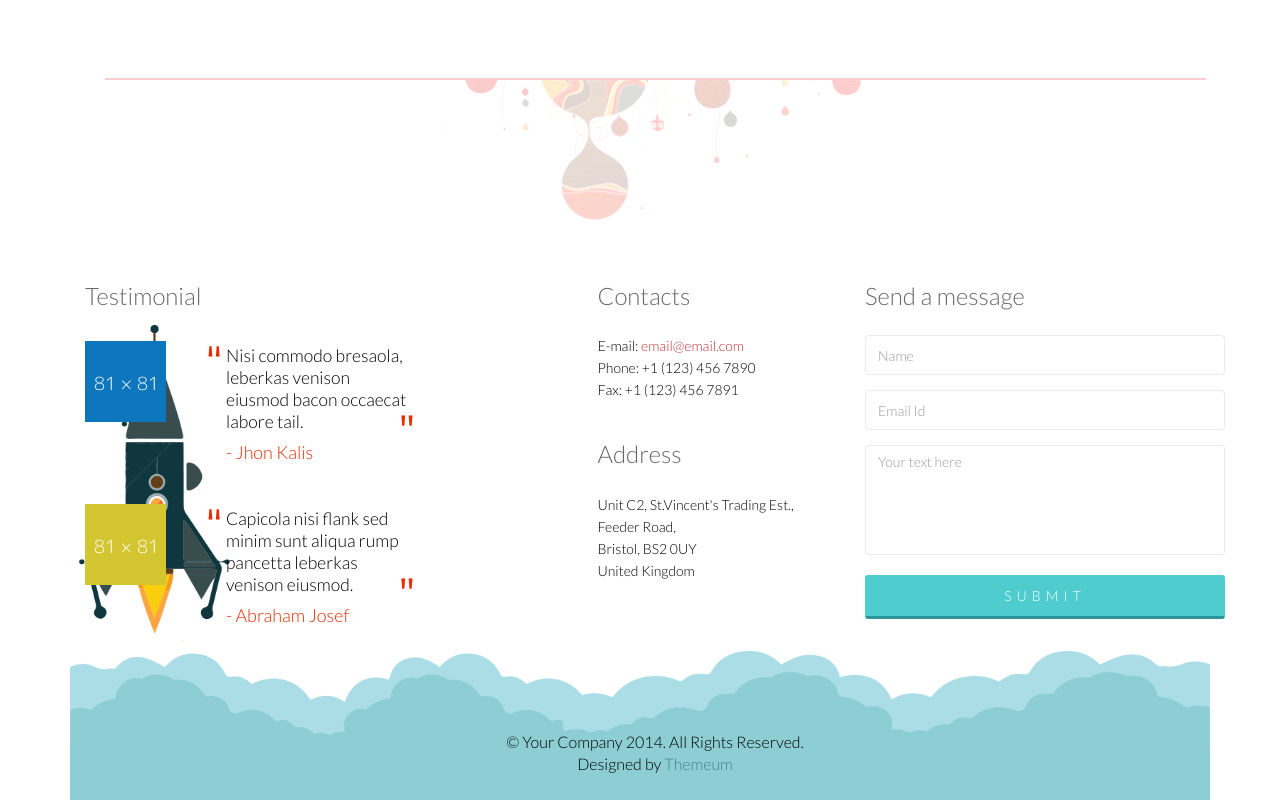
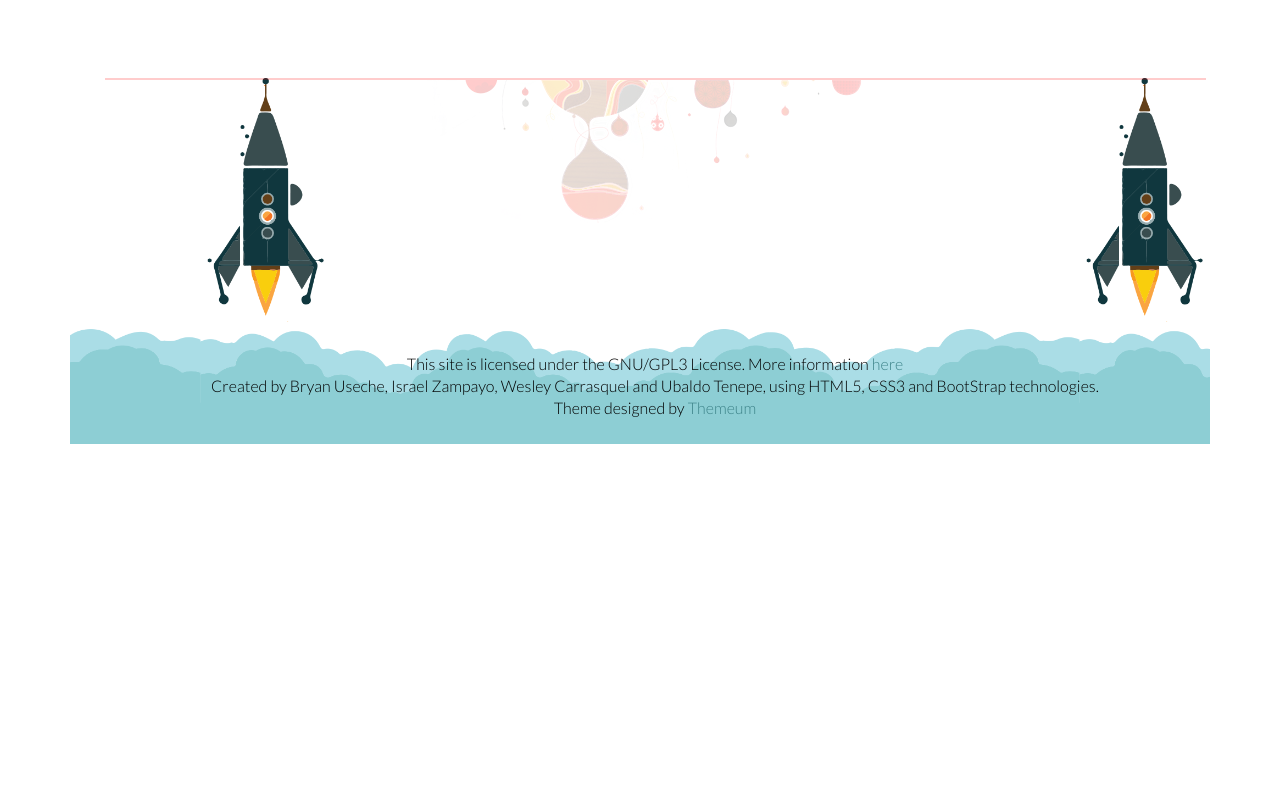
Before and after one commit to Bryantkuseche/english-app, a plain HTML site: page regular.html in a window 1280 px wide. Shown: the part 4216-5016 px from the top of the page. After the commit the page ends 4660 px from the top, so only its background shows below. Drawn offline with Linux system fonts and the light colour scheme.

Commit message:
Update regular.html
Add a personalized footer

```diff
--- a/regular.html
+++ b/regular.html
@@ -556,71 +556,12 @@
             <div class="row">
                 <div class="col-sm-12 text-center bottom-separator">
                     <img src="images/home/under.png" class="img-responsive inline" alt="">
-                </div>
-                <div class="col-md-4 col-sm-5">
-                    <div class="testimonial bottom">
-                        <h2>Testimonial</h2>
-                        <div class="media">
-                            <div class="pull-left">
-                                <a href="#"><img src="images/home/profile1.png" alt=""></a>
-                            </div>
-                            <div class="media-body">
-                                <blockquote>Nisi commodo bresaola, leberkas venison eiusmod bacon occaecat labore tail.</blockquote>
-                                <h3><a href="#">- Jhon Kalis</a></h3>
-                            </div>
-                         </div>
-                        <div class="media">
-                            <div class="pull-left">
-                                <a href="#"><img src="images/home/profile2.png" alt=""></a>
-                            </div>
-                            <div class="media-body">
-                                <blockquote>Capicola nisi flank sed minim sunt aliqua rump pancetta leberkas venison eiusmod.</blockquote>
-                                <h3><a href="">- Abraham Josef</a></h3>
-                            </div>
-                        </div>
-                    </div>
-                </div>
-                <div class="col-md-3 col-sm-3 col-md-offset-1">
-                    <div class="contact-info bottom">
-                        <h2>Contacts</h2>
-                        <address>
-                        E-mail: <a href="mailto:someone@example.com">email@email.com</a> <br>
-                        Phone: +1 (123) 456 7890 <br>
-                        Fax: +1 (123) 456 7891 <br>
-                        </address>
-
-                        <h2>Address</h2>
-                        <address>
-                        Unit C2, St.Vincent's Trading Est., <br>
-                        Feeder Road, <br>
-                        Bristol, BS2 0UY <br>
-                        United Kingdom <br>
-                        </address>
-                    </div>
-                </div>
-                <div class="col-md-4 col-sm-4">
-                    <div class="contact-form bottom">
-                        <h2>Send a message</h2>
-                        <form id="main-contact-form" name="contact-form" method="post" action="sendemail.php">
-                            <div class="form-group">
-                                <input type="text" name="name" class="form-control" required="required" placeholder="Name">
-                            </div>
-                            <div class="form-group">
-                                <input type="email" name="email" class="form-control" required="required" placeholder="Email Id">
-                            </div>
-                            <div class="form-group">
-                                <textarea name="message" id="message" required="required" class="form-control" rows="8" placeholder="Your text here"></textarea>
-                            </div>
-                            <div class="form-group">
-                                <input type="submit" name="submit" class="btn btn-submit" value="Submit">
-                            </div>
-                        </form>
-                    </div>
-                </div>
+		</div>
                 <div class="col-sm-12">
                     <div class="copyright-text text-center">
-                        <p>&copy; Your Company 2014. All Rights Reserved.</p>
-                        <p>Designed by <a target="_blank" href="http://www.themeum.com">Themeum</a></p>
+                        <p>This site is licensed under the GNU/GPL3 License. More information <a href="https://www.gnu.org/licenses/gpl-3.0.html">here</a></p>
+			<p>Created by Bryan Useche, Israel Zampayo, Wesley Carrasquel and Ubaldo Tenepe, using HTML5, CSS3 and BootStrap technologies.</p>
+			<p>Theme designed by <a target="_blank" href="http://www.themeum.com">Themeum</a></p>
                     </div>
                 </div>
             </div>
```
